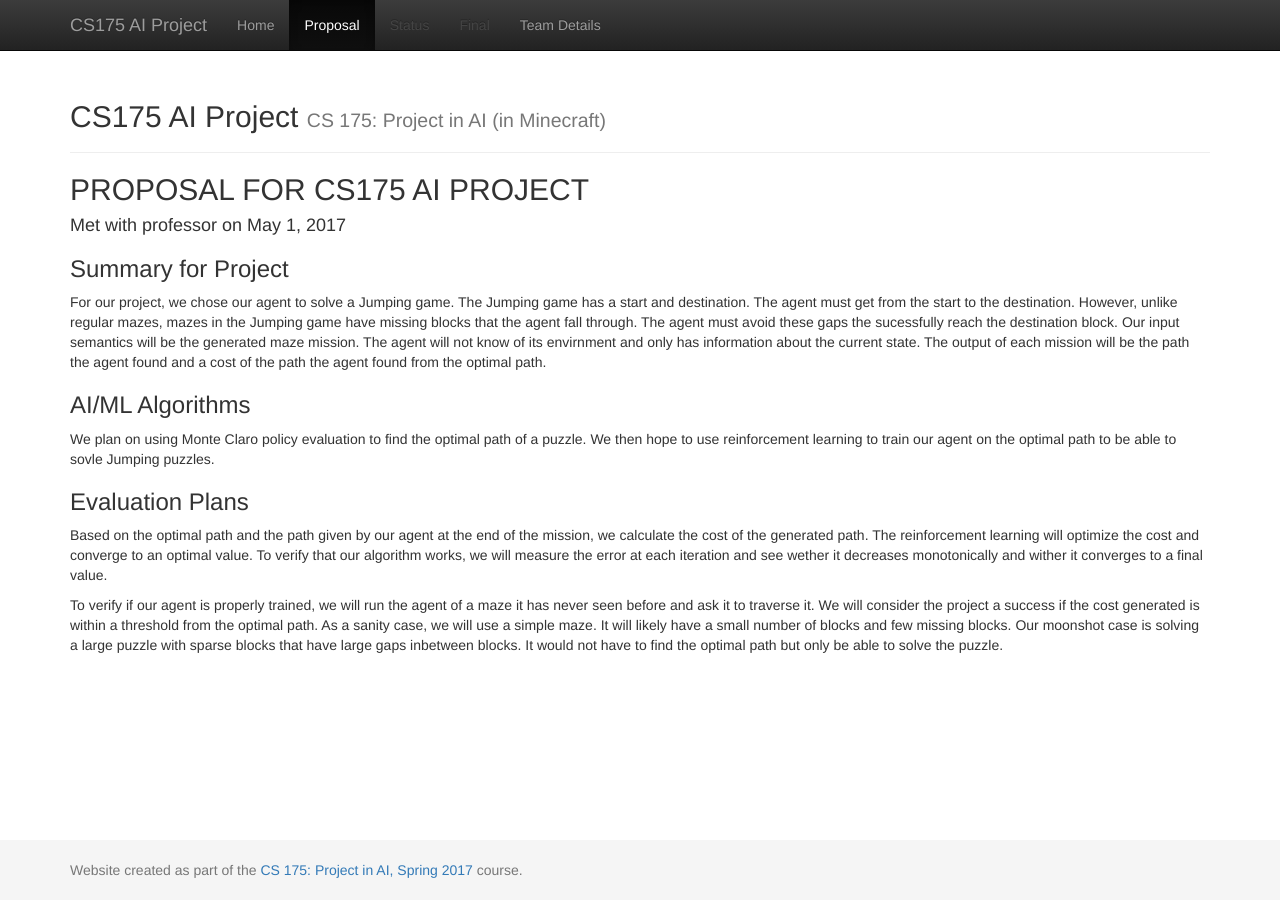
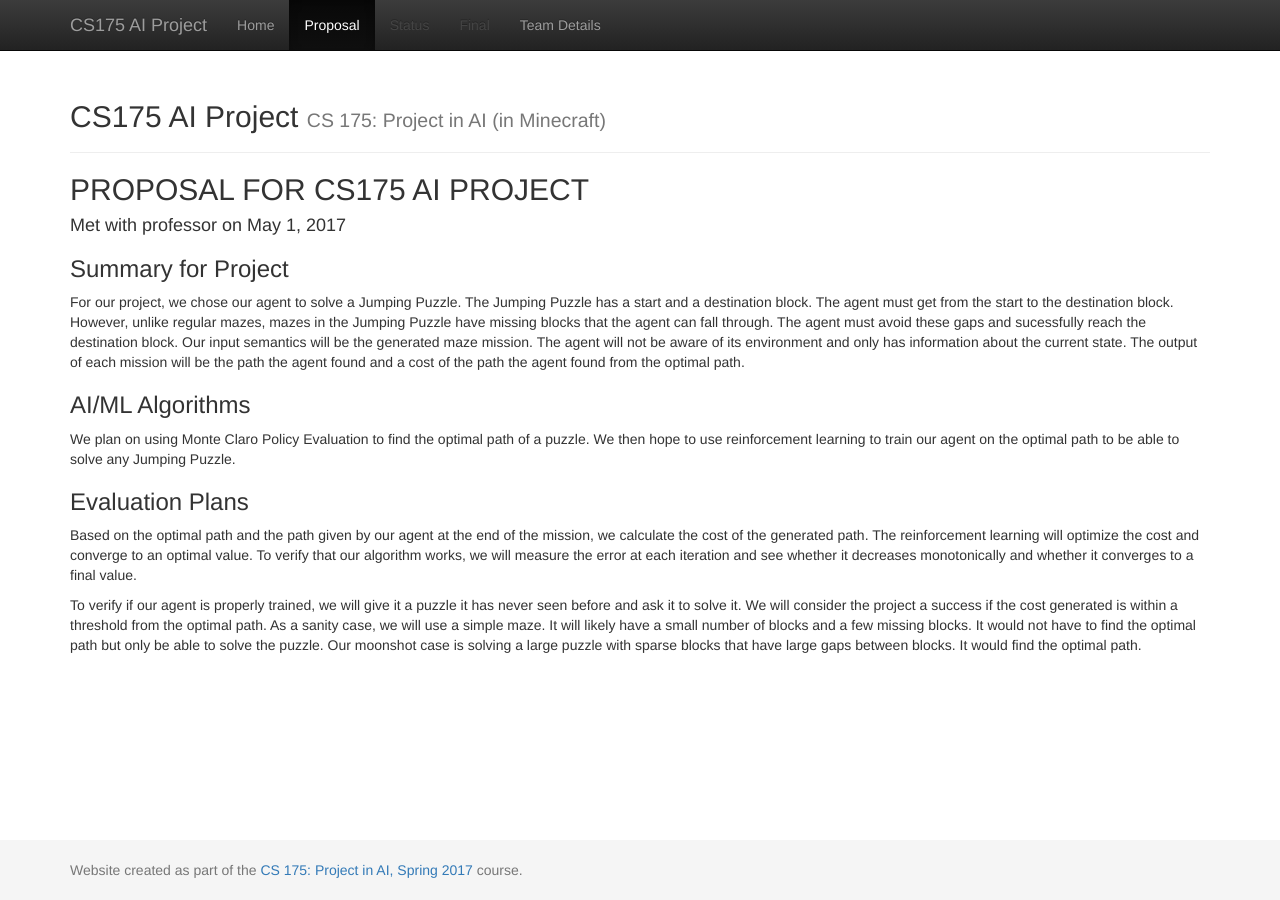
Before and after one commit to minhdna/JPS, a Jekyll site: the page built from docs/proposal.md, in a window 1280 px wide. Built offline with Jekyll 4.4.1, drawn with Linux system fonts in a browser that asks for light colours.

Commit message:
Update proposal.md

```diff
--- a/docs/proposal.md
+++ b/docs/proposal.md
@@ -9,14 +9,14 @@ title: Proposal
 
 ### Summary for Project
 
-For our project, we chose our agent to solve a Jumping game. The Jumping game has a start and destination. The agent must get from the start to the destination. However, unlike regular mazes, mazes in the Jumping game have missing blocks that the agent fall through. The agent must avoid these gaps the sucessfully reach the destination block. Our input semantics will be the generated maze mission. The agent will not know of its envirnment and only has information about the current state. The output of each mission will be the path the agent found and a cost of the path the agent found from the optimal path.
+For our project, we chose our agent to solve a Jumping Puzzle. The Jumping Puzzle has a start and a destination block. The agent must get from the start to the destination block. However, unlike regular mazes, mazes in the Jumping Puzzle have missing blocks that the agent can fall through. The agent must avoid these gaps and sucessfully reach the destination block. Our input semantics will be the generated maze mission. The agent will not be aware of its environment and only has information about the current state. The output of each mission will be the path the agent found and a cost of the path the agent found from the optimal path.
 
 ### AI/ML Algorithms
 
-We plan on using Monte Claro policy evaluation to find the optimal path of a puzzle. We then hope to use reinforcement learning to train our agent on the optimal path to be able to sovle Jumping puzzles.
+We plan on using Monte Claro Policy Evaluation to find the optimal path of a puzzle. We then hope to use reinforcement learning to train our agent on the optimal path to be able to solve any Jumping Puzzle.
 
 ### Evaluation Plans
 
-Based on the optimal path and the path given by our agent at the end of the mission, we calculate the cost of the generated path. The reinforcement learning will optimize the cost and converge to an optimal value. To verify that our algorithm works, we will measure the error at each iteration and see wether it decreases monotonically and wither it converges to a final value.
+Based on the optimal path and the path given by our agent at the end of the mission, we calculate the cost of the generated path. The reinforcement learning will optimize the cost and converge to an optimal value. To verify that our algorithm works, we will measure the error at each iteration and see whether it decreases monotonically and whether it converges to a final value.
 
-To verify if our agent is properly trained, we will run the agent of a maze it has never seen before and ask it to traverse it. We will consider the project a success if the cost generated is within a threshold from the optimal path. As a sanity case, we will use a simple maze. It will likely have a small number of blocks and few missing blocks. Our moonshot case is solving a large puzzle with sparse blocks that have large gaps inbetween blocks. It would not have to find the optimal path but only be able to solve the puzzle.
+To verify if our agent is properly trained, we will give it a puzzle it has never seen before and ask it to solve it. We will consider the project a success if the cost generated is within a threshold from the optimal path. As a sanity case, we will use a simple maze. It will likely have a small number of blocks and a few missing blocks. It would not have to find the optimal path but only be able to solve the puzzle. Our moonshot case is solving a large puzzle with sparse blocks that have large gaps between blocks. It would find the optimal path.
```
